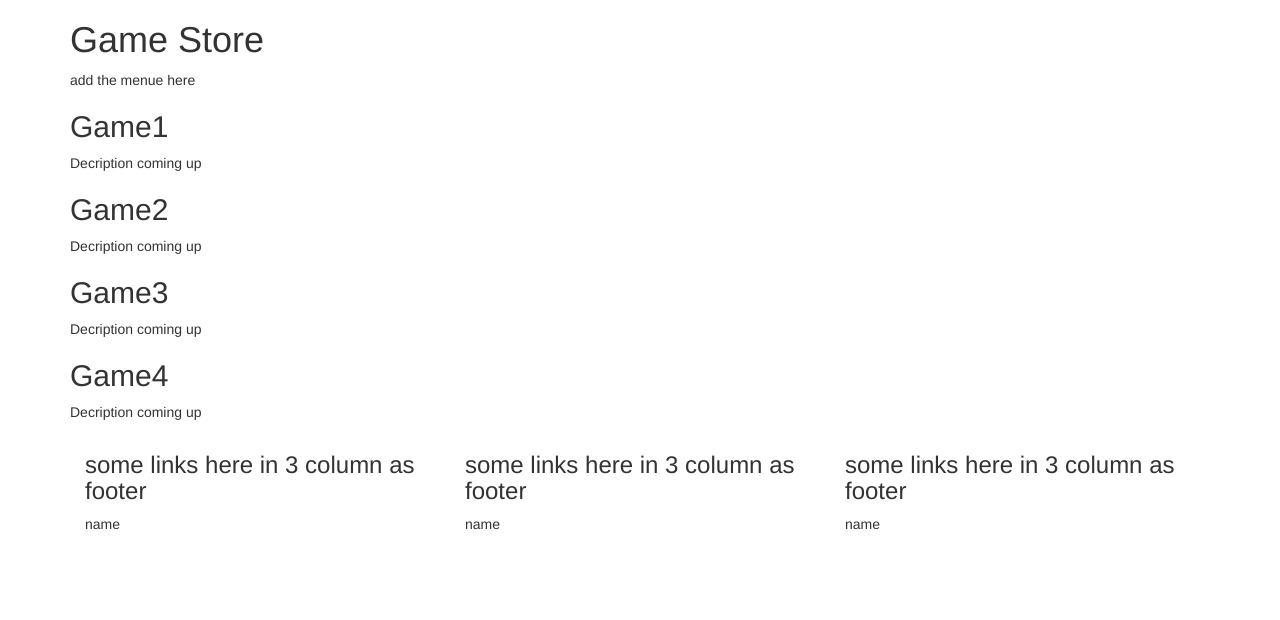
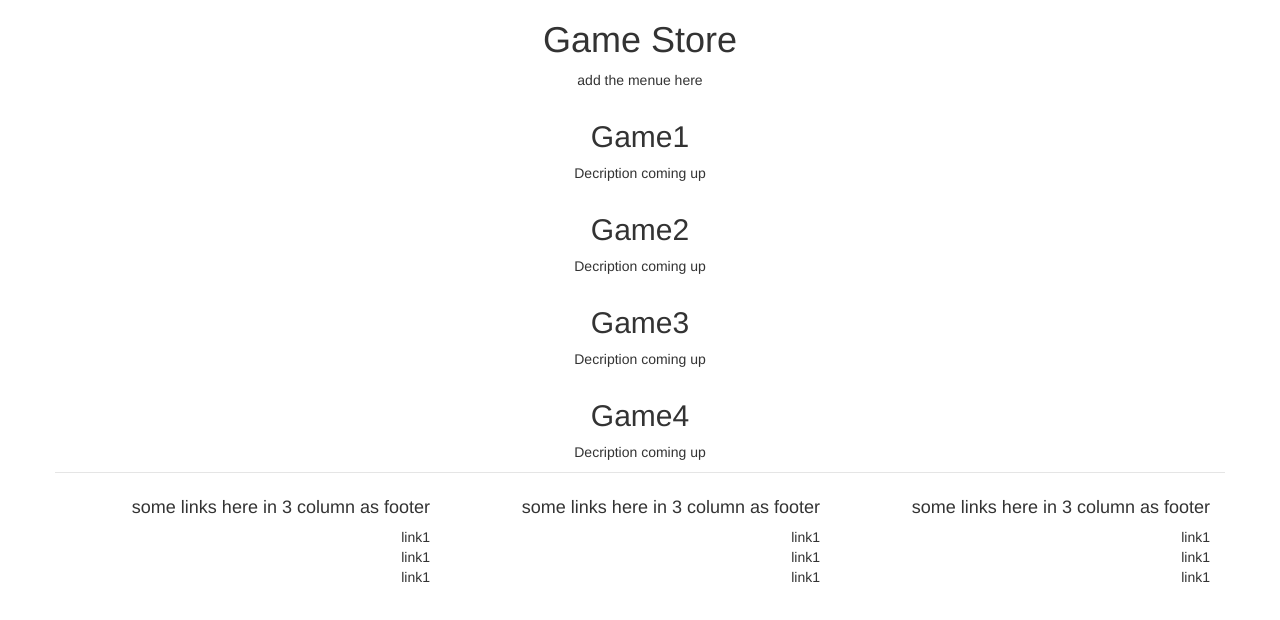
Before and after one commit to baharSQ/webApp, a plain HTML site: page index.html in a window 1280 px wide. Drawn offline with nearby package versions, Linux system fonts and the light colour scheme.

Commit message:
very first template added

```diff
--- a/index.html
+++ b/index.html
@@ -6,28 +6,64 @@
  </head>
  <body>
    <div class='container'>
-
+    <div class = 'row text-center'>
+	<div class='col-md-12'>
    <h1>Game Store</h1>
    <p>add the menue here</p>
-
+	</div>
+    </div>
+     <div class = 'row text-center'>
+    <div class='col-md-12'>
    <h2>Game1</h2>
    <p>Decription coming up</p>
+   </div>
+   </div>
+    <div class = 'row text-center'>
+   <div class='col-md-12'>
     <h2>Game2</h2>
     <p>Decription coming up</p>
+    </div>
+    </div>
+     <div class = 'row text-center'>
+    <div class='col-md-12'>
     <h2>Game3</h2>
     <p>Decription coming up</p>
+    </div>
+    </div>
+     <div class = 'row text-center'>
+    <div class='col-md-12'>
     <h2>Game4</h2>
     <p>Decription coming up</p>
+    </div>
    </div>
-   <div class='container'>
-   <div class='col-md-4'>
-     <h3>some links here in 3 column as footer</h3><p>name</p>
+    </div>
+
+   <div class='container modal-footer'>
+   <div class = 'row'>
+   <div class='col-md-4' >
+     <h4>some links here in 3 column as footer</h4>
+     <ul  class='list-unstyled'>
+     <li>link1</li>
+     <li>link1</li>
+     <li>link1</li>
+     </ul>
    </div>
-   <div class='col-md-4'>
-     <h3>some links here in 3 column as footer</h3><p>name</p>
+   <div class='col-md-4' >
+     <h4>some links here in 3 column as footer</h4>
+     <ul class='list-unstyled'>
+     <li>link1</li>
+     <li>link1</li>
+     <li>link1</li>
+     </ul>
    </div>
-   <div class='col-md-4'>
-     <h3>some links here in 3 column as footer</h3><p>name</p>
+   <div class='col-md-4' >
+     <h4>some links here in 3 column as footer</h4>
+     <ul class='list-unstyled'>
+     <li>link1</li>
+     <li>link1</li>
+     <li>link1</li>
+     </ul>
+   </div>
    </div>
  </div>
     <script src= 'http //ajax.googleapis.com/ajax/libs/jquery/1.11.1/jquery.min.js'></<script>
```
